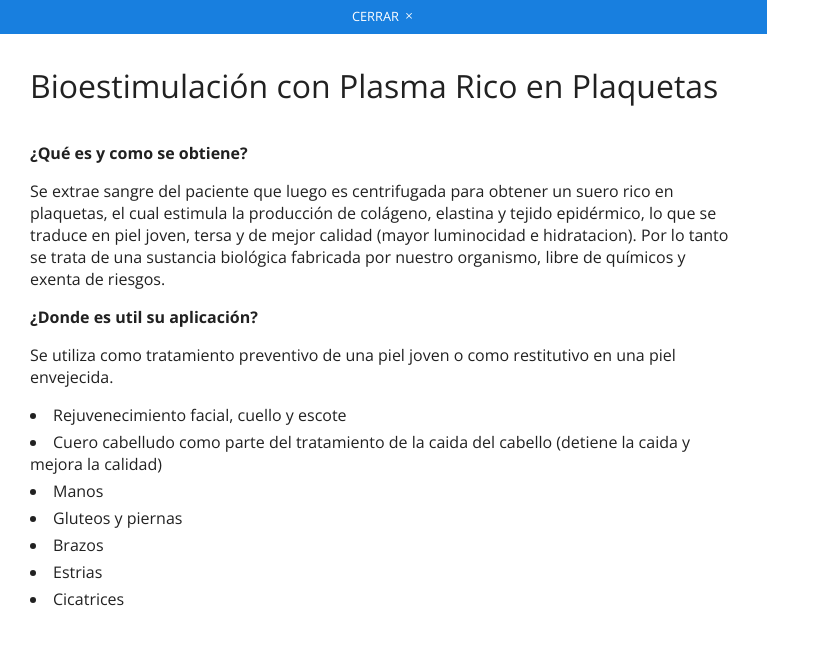
After one commit to niklanus/eugenio-web, a PHP site: page /cirugia/cirugia-1.html in a window 1280 px wide. The commit adds this page. Shown: the top 645 px of the page, without its empty margins (0-830 px from the left). Run offline with PHP 8.4, Linux system fonts and the light colour scheme.

Commit message:
Updates.

```diff
--- /dev/null
+++ b/cirugia/cirugia-1.html
@@ -0,0 +1,46 @@
+<!DOCTYPE html>
+<!--[if IE 8]>    <html lang="en-us" class="ie8"> <![endif]-->
+<!--[if lt IE 9]><!--> <html lang="es" class="ie9plus"> <!--<![endif]-->
+<head>
+	<meta charset="UTF-8">
+	<meta name="viewport" content="width=device-width, initial-scale=1, user-scalable=no">
+	<title></title>
+
+	<link rel="stylesheet" href="../css/blueprints.css">
+	<link href='http://fonts.googleapis.com/css?family=Open+Sans:300italic,400italic,600italic,700,300,600,400' rel='stylesheet' type='text/css'>
+
+    <!--[if lt IE 9]>
+        <script src="http://cdnjs.cloudflare.com/ajax/libs/respond.js/1.4.2/respond.js"></script>
+        <script src="http://cdnjs.cloudflare.com/ajax/libs/selectivizr/1.0.2/selectivizr-min.js"></script>
+        <script src="http://cdnjs.cloudflare.com/ajax/libs/html5shiv/3.7.2/html5shiv.min.js"></script>
+    <![endif]-->
+
+	<meta name="robots" content="noindex" />
+</head>
+<body>
+	<div class="cirugia-iframe">
+		<a href="#" class="cirugia-iframe-close featherlight-close">cerrar <i class="icon_close"></i></a>
+
+		<div class="cirugia-iframe-container centered">
+			<h3 class="main-title">Bioestimulación con Plasma Rico en Plaquetas</h4>
+
+			<p><strong>¿Qué es y como se obtiene?</strong></p>
+			<p>Se extrae sangre del paciente que luego es centrifugada para obtener un suero rico en plaquetas, el cual estimula la producción de colágeno, elastina y tejido epidérmico, lo que se traduce en piel joven, tersa y de mejor calidad (mayor luminocidad e hidratacion). Por lo tanto se trata de una sustancia biológica fabricada por nuestro organismo, libre de químicos y exenta de riesgos.</p>
+
+			<p><strong>¿Donde es util su aplicación?</strong></p>
+			<p>Se utiliza como tratamiento preventivo de una piel joven o como restitutivo en una piel envejecida.</p>
+
+			<ul>
+				<li>Rejuvenecimiento facial, cuello y escote</li>
+				<li>Cuero cabelludo como parte del tratamiento de la caida del cabello (detiene la caida y mejora la calidad)</li>
+				<li>Manos</li>
+				<li>Gluteos y piernas</li>
+				<li>Brazos</li>
+				<li>Estrias</li>
+				<li>Cicatrices</li>
+			</ul>
+		</div>
+
+	</div>
+</body>
+</html>
--- a/css/blueprints.css
+++ b/css/blueprints.css
@@ -1897,6 +1897,142 @@ td, th {
   height: auto;
   border: 1px solid transparent; }
 
+/**
+ * Featherlight – ultra slim jQuery lightbox
+ * Version 1.2.0 - http://noelboss.github.io/featherlight/
+ *
+ * Copyright 2015, Noël Raoul Bossart (http://www.noelboss.com)
+ * MIT Licensed.
+**/
+@media all {
+  /* support for nested featherlights. Does not work in IE8 (use JS to fix) */
+  /* contains the content */
+  .featherlight {
+    display: none;
+    /* dimensions: spanning the background from edge to edge */
+    position: fixed;
+    top: 0;
+    right: 0;
+    bottom: 0;
+    left: 0;
+    z-index: 2;
+    /* position: centering content */
+    text-align: center;
+    /* insures that the ::before pseudo element doesn't force wrap with fixed width content; */
+    white-space: nowrap;
+    /* styling */
+    cursor: pointer;
+    background: #333;
+    /* IE8 "hack" for nested featherlights */
+    background: rgba(0, 0, 0, 0); }
+  .featherlight:last-of-type {
+    background: rgba(0, 0, 0, 0.8); }
+  .featherlight:before {
+    /* position: trick to center content vertically */
+    content: '';
+    display: inline-block;
+    height: 100%;
+    vertical-align: middle;
+    margin-right: -0.25em; }
+  .featherlight .featherlight-content {
+    /* make content container for positioned elements (close button) */
+    position: relative;
+    /* position: centering vertical and horizontal */
+    text-align: left;
+    vertical-align: middle;
+    display: inline-block;
+    /* dimensions: cut off images */
+    overflow: auto;
+    /* dimensions: handling small or empty content */
+    /* dimensions: handling large content */
+    margin-left: 5%;
+    margin-right: 5%;
+    max-height: 95%;
+    /* styling */
+    background: #fff;
+    cursor: auto;
+    /* reset white-space wrapping */
+    white-space: normal; }
+  .featherlight .featherlight-inner {
+    /* make sure its visible */
+    display: block; }
+  .featherlight .featherlight-close-icon {
+    /* position: centering vertical and horizontal */
+    display: none;
+    position: absolute;
+    z-index: 9999;
+    top: 0;
+    right: 0;
+    /* dimensions: 25px x 25px */
+    line-height: 25px;
+    width: 25px;
+    /* styling */
+    cursor: pointer;
+    text-align: center;
+    font: Arial, sans-serif;
+    background: #fff;
+    /* Set the background in case it overlaps the content */
+    background: rgba(255, 255, 255, 0.3);
+    color: #000; }
+  .featherlight .featherlight-image {
+    /* styling */
+    width: 100%; }
+  .featherlight-iframe .featherlight-content {
+    /* removed the border for image croping since iframe is edge to edge */
+    border-bottom: 0;
+    padding: 0; }
+  .featherlight iframe {
+    /* styling */
+    border: none; } }
+
+/* handling phones and small screens */
+@media only screen and (max-width: 1024px) {
+  .featherlight .featherlight-content {
+    /* dimensions: maximize lightbox with for small screens */
+    margin-left: 10px;
+    margin-right: 10px;
+    max-height: 98%; } }
+
+.cirugia-iframe {
+  width: 767px;
+  background-color: white; }
+
+@media only screen and (max-width: 850px) {
+  .cirugia-iframe {
+    width: 600px; } }
+
+@media only screen and (max-width: 640px) {
+  .cirugia-iframe {
+    width: 500px; } }
+
+@media only screen and (max-width: 540px) {
+  .cirugia-iframe {
+    width: 400px; } }
+
+@media only screen and (max-width: 440px) {
+  .cirugia-iframe {
+    width: 320px; } }
+
+.cirugia-iframe-close {
+  display: block;
+  background-color: #187fdf;
+  color: white;
+  padding: 7px 0 9px 0;
+  text-align: center;
+  text-transform: uppercase;
+  font-size: 0.8em;
+  -webkit-transition: all 250ms;
+  transition: all 250ms; }
+
+.cirugia-iframe-container {
+  padding: 30px; }
+  .cirugia-iframe-container ul {
+    padding: 0;
+    margin: 0;
+    list-style-position: inside; }
+    .cirugia-iframe-container ul li {
+      margin-bottom: 5px; }
+
 .waves-effect {
   position: relative;
   cursor: pointer;
@@ -2173,6 +2309,7 @@ h4.main-title {
           display: none; } }
 
 nav {
+  background-color: white;
   background-color: rgba(255, 255, 255, 0.8);
   color: #212121;
   font-size: 1em;
--- a/css/blueprints.scss
+++ b/css/blueprints.scss
@@ -6,6 +6,7 @@
 @import 'components/grid';
 @import 'components/utilities';
 @import 'components/slick';
+@import 'components/featherlight';
 @import 'components/waves';
 
 body {
@@ -272,6 +273,7 @@ h4.main-title {
 }
 
 nav {
+	background-color: white;
 	background-color: rgba(255,255,255,0.8);
 	color: $darkgray;
 	font-size: 1em;
--- a/css/components/_featherlight.scss
+++ b/css/components/_featherlight.scss
@@ -131,3 +131,55 @@
 		//border-bottom: 10px solid transparent;
 	}
 }
+
+.cirugia-iframe {
+  width: 767px;
+  background-color: white;
+}
+
+@media only screen and (max-width: 850px) {
+	.cirugia-iframe {
+	  width: 600px;
+	}
+}
+@media only screen and (max-width: 640px) {
+	.cirugia-iframe {
+	  width: 500px;
+	}
+}
+@media only screen and (max-width: 540px) {
+	.cirugia-iframe {
+		width: 400px;
+	}
+}
+@media only screen and (max-width: 440px) {
+	.cirugia-iframe {
+		width: 320px;
+	}
+}
+
+.cirugia-iframe-close {
+	display: block;
+	background-color: $blue;
+	color: white;
+	padding: 7px 0 9px 0;
+	text-align: center;
+	text-transform: uppercase;
+	font-size: 0.8em;
+	-webkit-transition: all 250ms;
+	transition: all 250ms;
+}
+
+.cirugia-iframe-container {
+	padding: 30px;
+
+	ul {
+		padding: 0;
+		margin: 0;
+		list-style-position: inside;
+
+		li {
+			margin-bottom: 5px;
+		}
+	}
+}
```
Also changed, not shown: index.html (+12 -12 lines), 1 other file.
